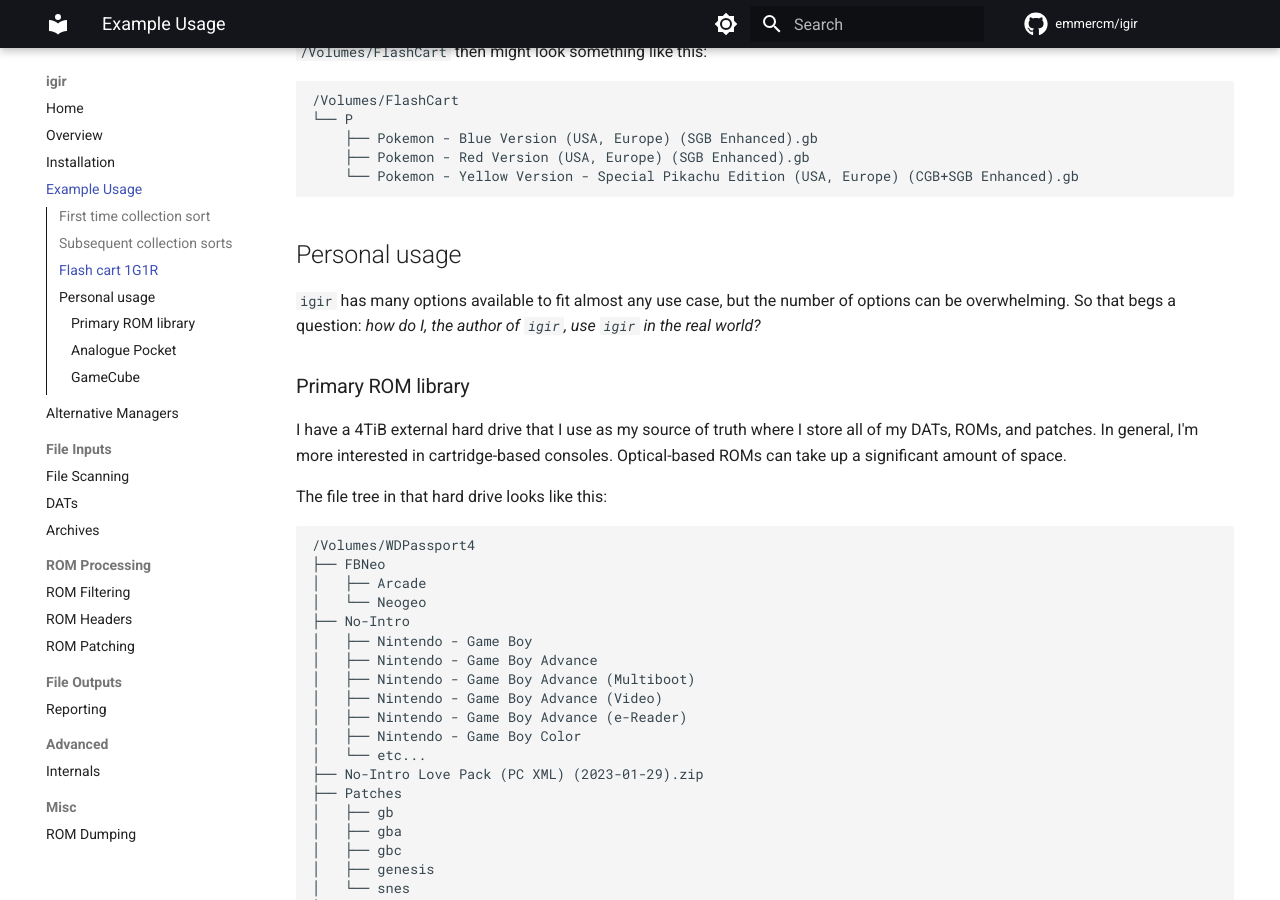
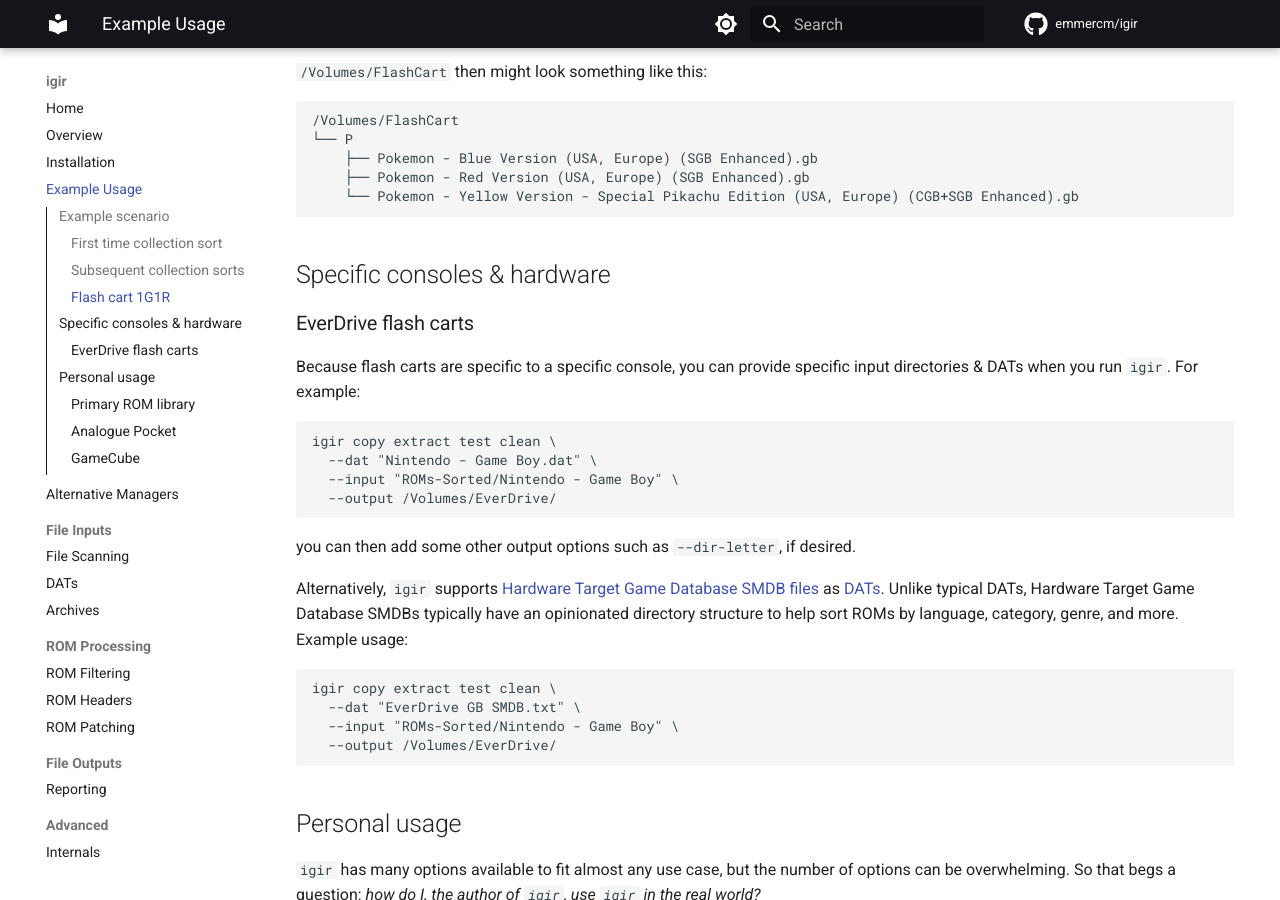
Before and after one commit to emmercm/igir, an MkDocs documentation site: the page built from docs/examples.md, in a window 1280 px wide and 900 px high, scrolled down 1990 px. Built offline with MkDocs 1.6.1 and Material for MkDocs 9.7.7, drawn with Linux system fonts in a browser that asks for light colours; comment, search, counter and statistics services are not loaded.

Commit message:
Docs updates

````diff
--- a/docs/examples.md
+++ b/docs/examples.md
@@ -2,7 +2,9 @@
 
 _See the `igir --help` message for a few common examples._
 
-## First time collection sort
+## Example scenario
+
+### First time collection sort
 
 First, you need to download a set of [DATs](dats.md). For these examples I'll assume you downloaded a No-Intro daily P/C XML `.zip`.
 
@@ -33,7 +35,7 @@
     └── Pokemon Pinball (USA, Australia) (Rumble Version) (SGB Enhanced) (GB Compatible).zip
 ```
 
-## Subsequent collection sorts
+### Subsequent collection sorts
 
 Let's say that we've done the above first time sort and were happy with the results. We can now consider the `ROMs-Sorted/` directory to be our primary collection, every file in there has been matched to a DAT.
 
@@ -67,7 +69,7 @@
     └── Pokemon Pinball (USA, Australia) (Rumble Version) (SGB Enhanced) (GB Compatible).zip
 ```
 
-## Flash cart 1G1R
+### Flash cart 1G1R
 
 Let's say we've done the above sorting we want to copy some ROMs from `ROMs-Sorted/` to a flash cart.
 
@@ -93,6 +95,30 @@
     ├── Pokemon - Blue Version (USA, Europe) (SGB Enhanced).gb
     ├── Pokemon - Red Version (USA, Europe) (SGB Enhanced).gb
     └── Pokemon - Yellow Version - Special Pikachu Edition (USA, Europe) (CGB+SGB Enhanced).gb
+```
+
+## Specific consoles & hardware
+
+### EverDrive flash carts
+
+Because flash carts are specific to a specific console, you can provide specific input directories & DATs when you run `igir`. For example:
+
+```shell
+igir copy extract test clean \
+  --dat "Nintendo - Game Boy.dat" \
+  --input "ROMs-Sorted/Nintendo - Game Boy" \
+  --output /Volumes/EverDrive/
+```
+
+you can then add some other output options such as `--dir-letter`, if desired.
+
+Alternatively, `igir` supports [Hardware Target Game Database SMDB files](https://github.com/frederic-mahe/Hardware-Target-Game-Database/tree/master/EverDrive%20Pack%20SMDBs) as [DATs](dats.md). Unlike typical DATs, Hardware Target Game Database SMDBs typically have an opinionated directory structure to help sort ROMs by language, category, genre, and more. Example usage:
+
+```shell
+igir copy extract test clean \
+  --dat "EverDrive GB SMDB.txt" \
+  --input "ROMs-Sorted/Nintendo - Game Boy" \
+  --output /Volumes/EverDrive/
 ```
 
 ## Personal usage
````
Also changed, not shown: docs/dats.md (+1 -1 lines), docs/installation.md (+21 -3 lines).
